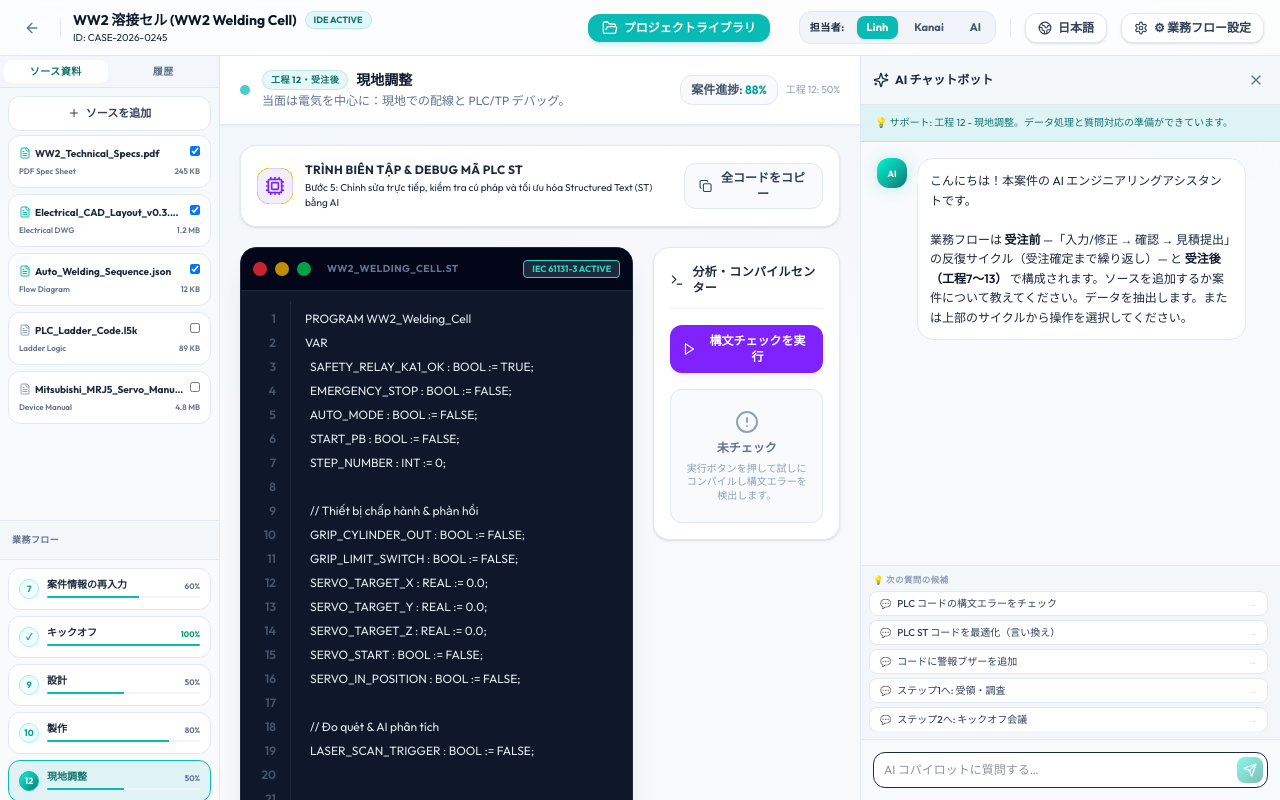
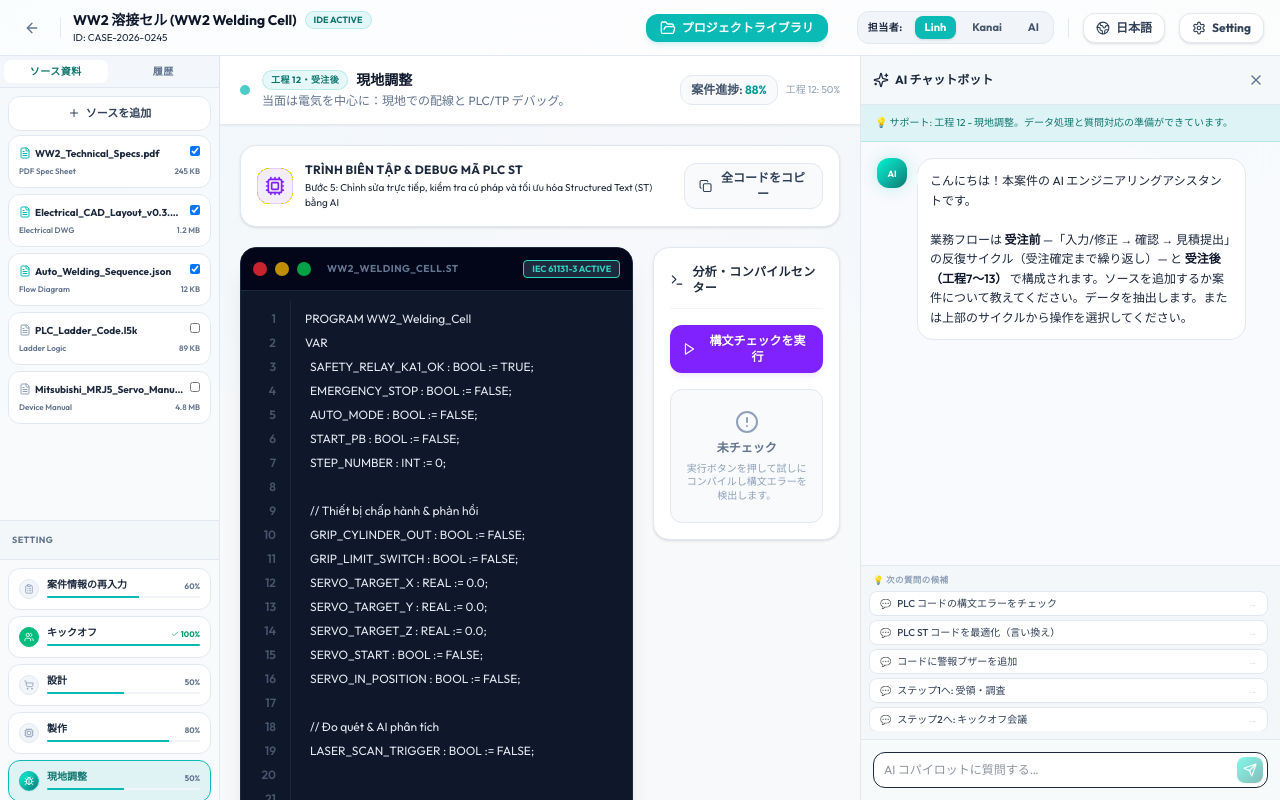
Before and after one commit to PhamTanLam/ai-plf-mockups, a React (Vite) app: page /#/workspace/CASE-2026-0245 in a window 1280 px wide. Built offline with nearby package versions, Linux system fonts and the light colour scheme.

Commit message:
feat: custom stepper setting and business workflow icons (resolved)

```diff
--- a/src/components/SmartMaterialsTable.tsx
+++ b/src/components/SmartMaterialsTable.tsx
@@ -208,7 +208,7 @@ export default function SmartMaterialsTable({
         </div>
 
         <div className="text-right">
-          <span className="text-[10px] bg-white/20 border border-white/20 px-2.5 py-1 rounded-full font-bold">
+          <span className="text-[10px] bg-white/20 border border-white/20 px-2.5 py-1 rounded-full font-bold whitespace-nowrap">
             {t('post.mat.syncBadge')}
           </span>
           <p className="text-[9px] text-brand-200 mt-1 font-mono">
--- a/src/pages/NotebookWorkspace.tsx
+++ b/src/pages/NotebookWorkspace.tsx
@@ -12,7 +12,15 @@ import {
   FolderOpen,
   Download,
   RefreshCw,
-  Globe2
+  Globe2,
+  Check,
+  CheckSquare,
+  TrendingUp,
+  ClipboardList,
+  Users,
+  ShoppingCart,
+  Bug,
+  FileCheck
 } from 'lucide-react'
 import { useI18n } from '@/i18n/I18nProvider'
 import { LOCALES, LANG_META } from '@/i18n/types'
@@ -191,7 +199,30 @@ const phasesInfo: PhaseDetail[] = [
   }
 ]
 
-
+const getPhaseIcon = (phaseNum: number, className: string = "w-2.5 h-2.5") => {
+  switch (phaseNum) {
+    case 1:
+      return <FileText className={className} />
+    case 2:
+      return <CheckSquare className={className} />
+    case 3:
+      return <TrendingUp className={className} />
+    case 7:
+      return <ClipboardList className={className} />
+    case 8:
+      return <Users className={className} />
+    case 9:
+      return <ShoppingCart className={className} />
+    case 10:
+      return <Cpu className={className} />
+    case 12:
+      return <Bug className={className} />
+    case 11:
+      return <FileCheck className={className} />
+    default:
+      return <FileText className={className} />
+  }
+}
 
 // Pre-sales (trước nhận đơn) = CHU TRÌNH LẶP 3 hoạt động: Nhập/Sửa → Kiểm tra → Dự toán.
 // Thực tế lặp lại nhiều vòng (sửa thông tin → dự toán lại) đến khi chốt đơn → mô hình "Vòng N".
@@ -1402,7 +1433,7 @@ Thành phần tham dự:
             className="flex items-center gap-1.5 px-3 py-1.5 bg-white hover:bg-slate-50 border border-slate-200 rounded-xl text-xs font-bold text-slate-700 shadow-sm transition cursor-pointer"
           >
             <Settings className="w-3.5 h-3.5" />
-            <span>{t('ws.header.config')}</span>
+            <span>Setting</span>
           </button>
         </div>
       </header>
@@ -1534,7 +1565,7 @@ Thành phần tham dự:
           <div className="h-[280px] flex flex-col min-h-0 bg-slate-50/50 border-t border-slate-200">
             <div className="p-3 border-b border-slate-200 bg-slate-100/50 shrink-0">
               <h3 className="text-[9px] font-extrabold text-slate-500 uppercase tracking-wider font-mono">
-                {t('ws.panel.process')}
+                Setting
               </h3>
             </div>
 
@@ -1558,15 +1589,18 @@ Thành phần tham dự:
                           ? 'bg-brand-500/10 border-brand-500 shadow-xs text-brand-700 font-bold'
                           : 'bg-white border-slate-200 hover:border-slate-300 text-slate-700'
                       }`}
+                      title={`Giai đoạn: ${p.title}\nNhân sự: ${p.users}\n${p.desc}`}
                     >
                       <div
-                        className={`w-5 h-5 rounded-full flex items-center justify-center font-bold text-[9px] border transition shrink-0 ${
+                        className={`w-5 h-5 rounded-full flex items-center justify-center border transition shrink-0 ${
                           isActive
                             ? 'gradient-primary border-brand-500 text-white shadow-xs'
-                            : 'bg-brand-50 border-brand-200 text-brand-600'
+                            : progress === 100
+                            ? 'bg-emerald-500 border-emerald-500 text-white shadow-xs'
+                            : 'bg-slate-100 border-slate-200 text-slate-400'
                         }`}
                       >
-                        {progress === 100 ? '✓' : phaseNum}
+                        {getPhaseIcon(phaseNum, "w-2.5 h-2.5")}
                       </div>
 
                       <div className="text-left min-w-0 flex-1">
@@ -1576,9 +1610,10 @@ Thành phần tham dự:
                           }`} title={phaseTitle(p.num)}>
                             {phaseTitle(p.num)}
                           </h4>
-                          <span className={`font-mono text-[8px] font-bold leading-none shrink-0 ${
+                          <span className={`font-mono text-[8px] font-bold leading-none shrink-0 flex items-center gap-0.5 ${
                             progress === 100 ? 'text-emerald-600' : 'text-slate-500'
                           }`}>
+                            {progress === 100 && <Check className="w-2 h-2 text-emerald-600" />}
                             {progress}%
                           </span>
                         </div>
@@ -2110,7 +2145,8 @@ Thành phần tham dự:
           <div className="bg-white rounded-2xl border border-slate-200 p-6 w-[480px] space-y-4 shadow-pop animate-in zoom-in-95 duration-200 text-slate-800">
             <div className="flex items-center justify-between border-b border-slate-200 pb-3">
               <h3 className="text-sm font-bold text-slate-950 font-mono uppercase tracking-wider flex items-center gap-1.5">
-                <span>{t('ws.config.title')}</span>
+                <Settings className="w-4 h-4 text-brand-500" />
+                <span>Setting</span>
               </h3>
               <button onClick={() => setIsConfigOpen(false)} className="text-slate-500 hover:text-slate-800 cursor-pointer">
                 <X className="w-5 h-5" />
@@ -2119,22 +2155,62 @@ Thành phần tham dự:
 
             <div className="space-y-3.5 max-h-[300px] overflow-y-auto pr-1">
               {phases.map((p) => (
-                <div key={p.num} className="flex items-center justify-between p-2.5 rounded-xl border border-slate-200 bg-slate-50 hover:bg-slate-100/50 transition">
-                  <div className="flex items-center gap-2.5">
-                    <input
-                      type="checkbox"
-                      checked={p.isVisible !== false}
-                      onChange={() => {
-                        setPhases(phases.map(item => item.num === p.num ? { ...item, isVisible: !item.isVisible } : item))
-                      }}
-                      className="w-4 h-4 rounded border-slate-300 bg-white text-brand-500 focus:ring-brand-500 focus:ring-offset-white cursor-pointer"
-                    />
-                    <div className="text-xs">
-                      <span className="font-mono font-bold text-slate-500 mr-1.5">{t('ws.phaseShort')} {p.num}</span>
-                      <span className="font-bold text-slate-800">{phaseTitle(p.num)}</span>
+                <div key={p.num} className="p-3.5 rounded-xl border border-slate-200 bg-slate-50 hover:bg-slate-100/50 transition flex flex-col gap-2.5">
+                  <div className="flex items-center justify-between">
+                    <div className="flex items-center gap-2 flex-1 min-w-0">
+                      <input
+                        type="checkbox"
+                        checked={p.isVisible !== false}
+                        onChange={() => {
+                          setPhases(phases.map(item => item.num === p.num ? { ...item, isVisible: !item.isVisible } : item))
+                        }}
+                        className="w-4 h-4 rounded border-slate-300 bg-white text-brand-500 focus:ring-brand-500 focus:ring-offset-white cursor-pointer shrink-0"
+                      />
+                      <div className="text-xs flex items-center gap-1.5 flex-1 min-w-0">
+                        <span className="text-slate-400 shrink-0">
+                          {getPhaseIcon(p.num, "w-3.5 h-3.5")}
+                        </span>
+                        <span className="font-mono font-bold text-slate-500 shrink-0">{t('ws.phaseShort')} {p.num}</span>
+                        <input
+                          type="text"
+                          value={p.title}
+                          onChange={(e) => {
+                            setPhases(phases.map(item => item.num === p.num ? { ...item, title: e.target.value } : item))
+                          }}
+                          className="font-bold text-slate-800 bg-transparent border-b border-transparent focus:border-slate-300 focus:outline-none focus:bg-slate-150 px-1.5 py-0.5 rounded flex-1 min-w-0"
+                        />
+                      </div>
+                    </div>
+                    <span className="text-[9px] bg-slate-200/60 text-slate-600 border border-slate-300/40 px-2 py-0.5 rounded font-mono uppercase shrink-0">{p.tab}</span>
+                  </div>
+
+                  {/* Additional customizable user settings: Description & Assigned User Role */}
+                  <div className="pl-6.5 space-y-2 border-t border-slate-200/60 pt-2 text-[10px]">
+                    <div className="flex gap-2 items-start">
+                      <span className="font-bold text-slate-400 mt-1 shrink-0 w-12 text-right">Mô tả:</span>
+                      <textarea
+                        rows={2}
+                        value={p.desc}
+                        onChange={(e) => {
+                          setPhases(phases.map(item => item.num === p.num ? { ...item, desc: e.target.value } : item))
+                        }}
+                        className="text-[10px] text-slate-600 bg-transparent border border-slate-200/40 focus:border-slate-300 focus:outline-none focus:bg-slate-150 px-2 py-1 rounded w-full resize-none leading-relaxed"
+                        placeholder="Mô tả giai đoạn..."
+                      />
+                    </div>
+                    <div className="flex gap-2 items-center">
+                      <span className="font-bold text-slate-400 shrink-0 w-12 text-right">Nhân sự:</span>
+                      <input
+                        type="text"
+                        value={p.users}
+                        onChange={(e) => {
+                          setPhases(phases.map(item => item.num === p.num ? { ...item, users: e.target.value } : item))
+                        }}
+                        className="text-[10px] text-slate-600 bg-transparent border border-slate-200/40 focus:border-slate-300 focus:outline-none focus:bg-slate-150 px-2 py-1 rounded w-full font-medium"
+                        placeholder="Vai trò / Nhân sự phụ trách..."
+                      />
                     </div>
                   </div>
-                  <span className="text-[10px] bg-slate-100 text-slate-500 border border-slate-200 px-2 py-0.5 rounded font-mono uppercase">{p.tab}</span>
                 </div>
               ))}
             </div>
@@ -2144,7 +2220,7 @@ Thành phần tham dự:
                 onClick={() => setIsConfigOpen(false)}
                 className="px-4 py-2 bg-brand-500 hover:bg-brand-600 text-white font-bold rounded-xl transition cursor-pointer shadow-sm"
               >
-                {t('ws.config.done')}
+                Lưu Setting
               </button>
             </div>
           </div>
```
